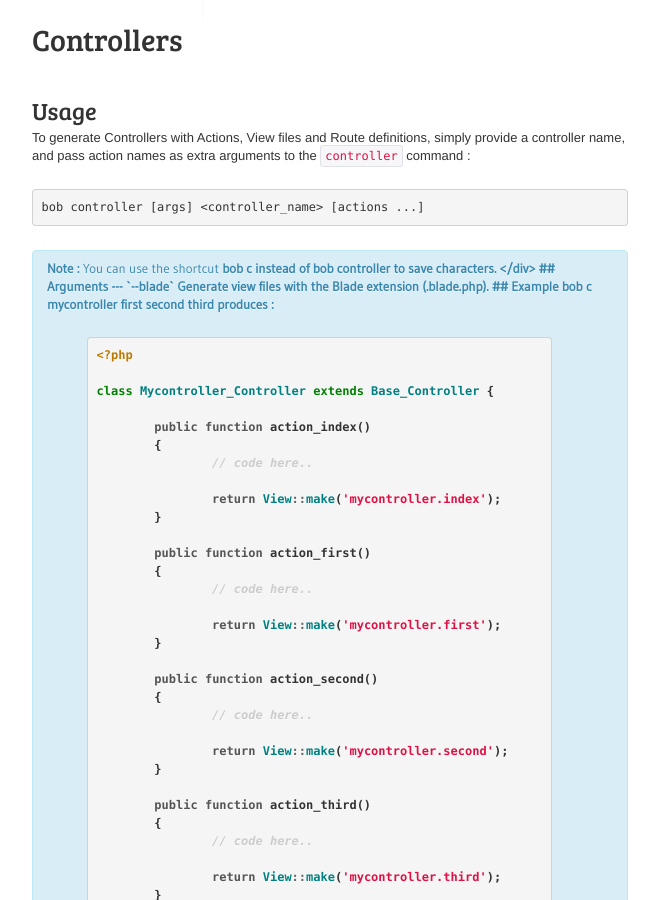
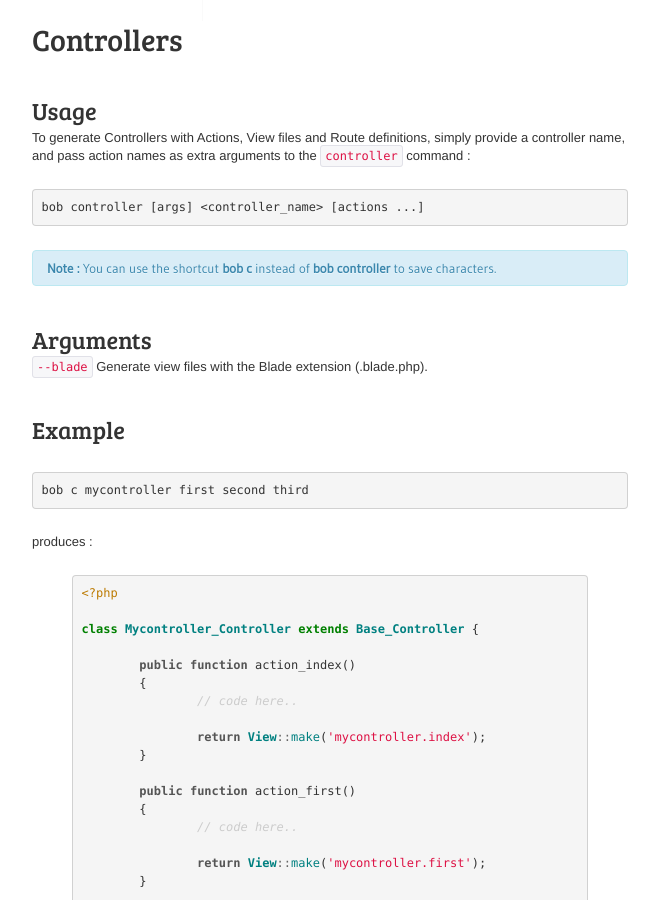
Before and after one commit to jonphipps/laravel-bob, a Jekyll site: the page built from docs/generators/controller.md, in a window 1280 px wide and 900 px high, scrolled down 494 px. Shown: the whole window, without its empty margins (225-884 px from the left). Built offline with Jekyll 4.4.1, drawn with Linux system fonts in a browser that asks for light colours; nearby versions of some CDN libraries.

```diff
--- a/docs/generators/controller.md
+++ b/docs/generators/controller.md
@@ -12,11 +12,12 @@ To generate Controllers with Actions, View files and Route definitions, simply p
 	bob controller [args] <controller_name> [actions ...]
 
 <div class="alert alert-info">
-<strong>Note :</strong> You can use the shortcut <strong>bob c<strong> instead of <strong>bob controller<strong> to save characters.
+<strong>Note :</strong> You can use the shortcut <strong>bob c</strong> instead of <strong>bob controller</strong> to save characters.
 </div>
 
 ##Arguments
----
+
+
 `--blade` Generate view files with the Blade extension (.blade.php).
 
 
```
